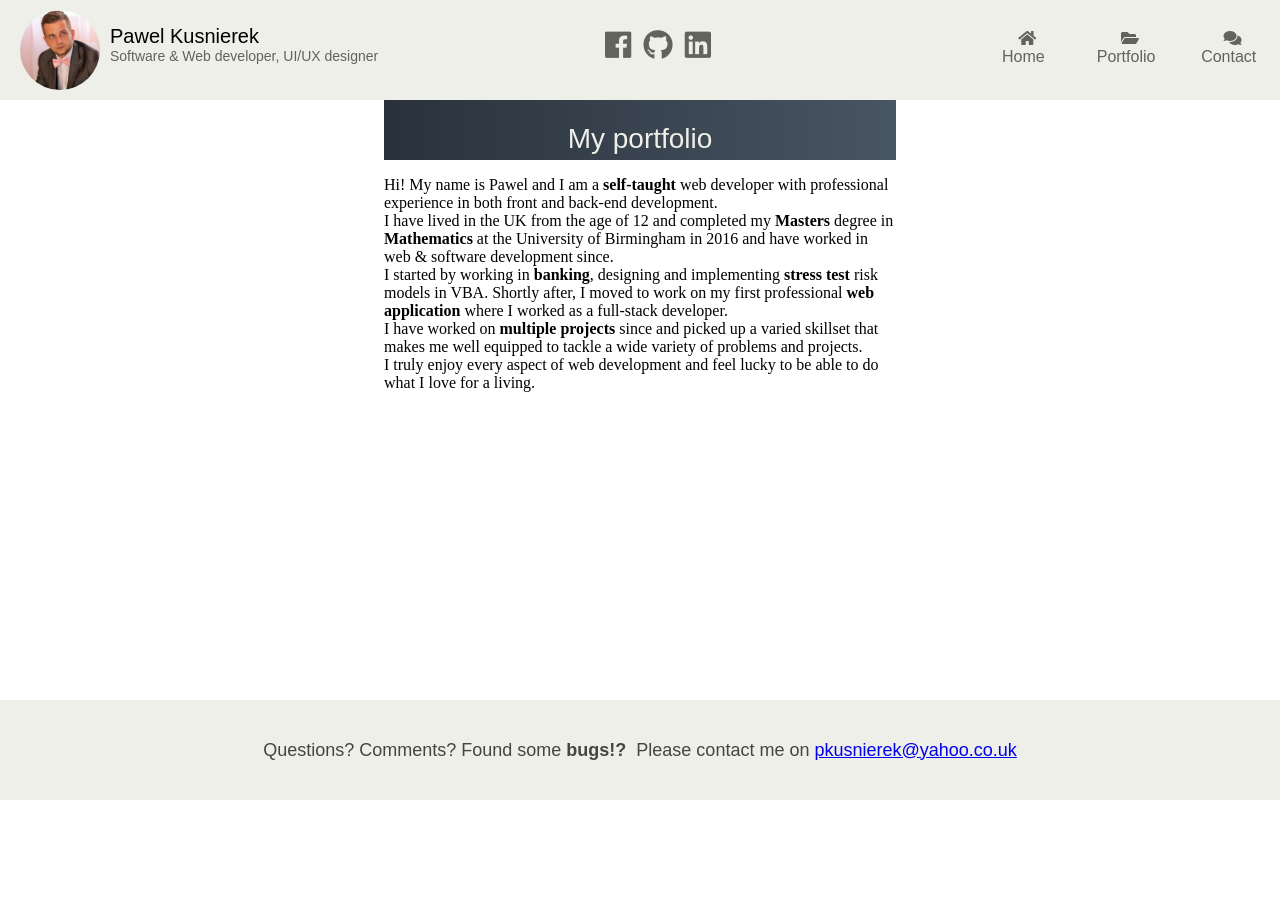
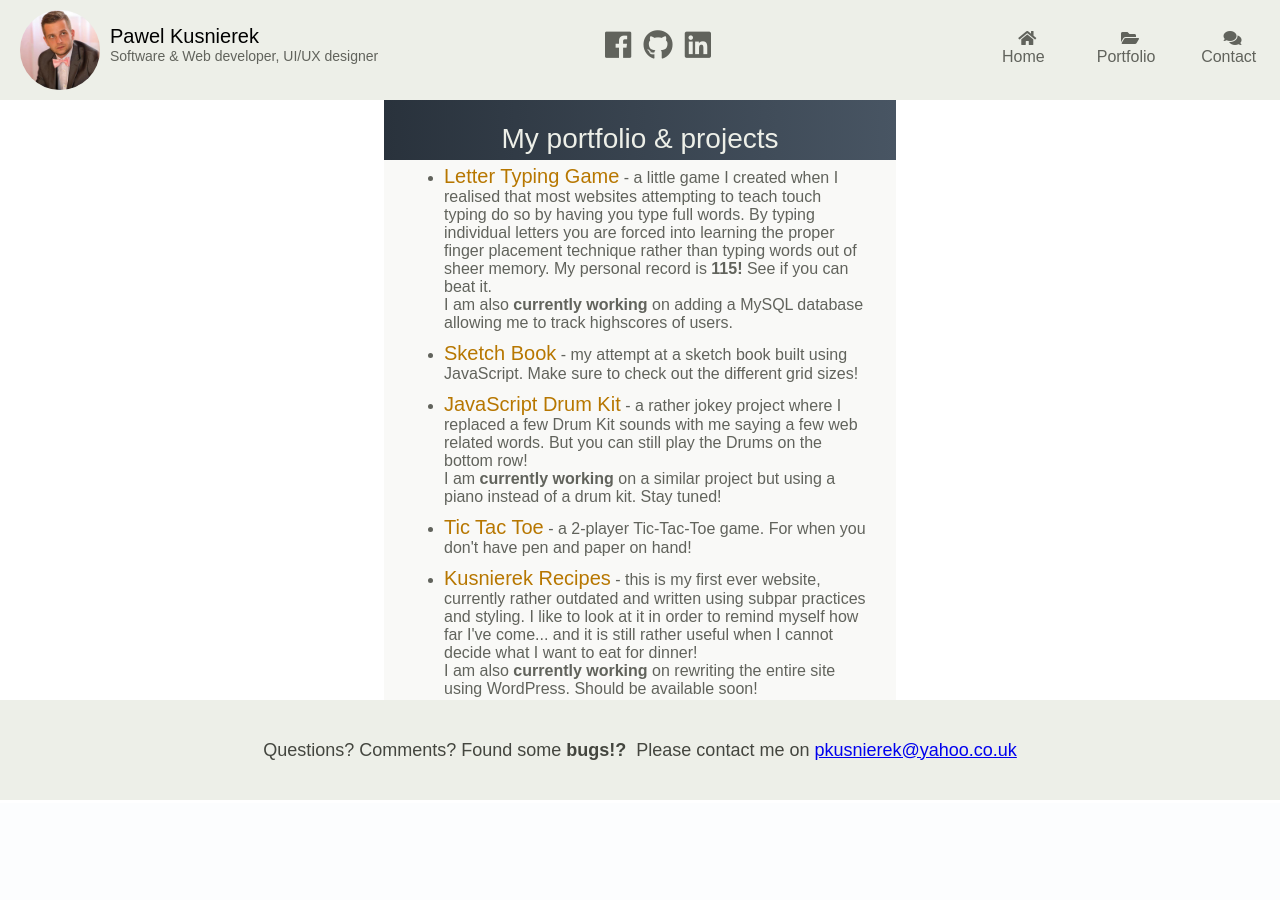
Before and after one commit to PawelKusnierek/PortfolioSite, a PHP site: page /portfolio.html in a window 1280 px wide. After the commit the page ends 800 px from the top, so only its background shows below. Run offline with PHP 8.4, Linux system fonts and the light colour scheme; some libraries are stand-ins or nearby versions.

Commit message:
finalised portfolio page

```diff
--- a/src/portfolio.html
+++ b/src/portfolio.html
@@ -60,24 +60,47 @@
 <div class="mainWrapper">
     <article class="bioContent">
         <div class="bioHeader">
-            <h1>My portfolio</h1>
+            <h1>My portfolio & projects</h1>
         </div>
 
         <div class="contentWrapper">
             <section class="portfolioContent">
-                <p>Hi! My name is Pawel and I am a <b>self-taught</b> web developer with professional experience in both
-                    front and back-end development. <br>
-                    I have lived in the UK from the age of 12 and completed my <b>Masters</b> degree in
-                    <b>Mathematics</b> at the University of Birmingham in 2016 and have worked in web & software
-                    development since. <br>
-                    I started by working in <b>banking</b>, designing and implementing <b>stress test</b> risk
-                    models in VBA. Shortly after, I moved to work on my first professional <b>web application</b> where
-                    I worked as a full-stack developer.<br>
-                    I have worked on <b>multiple projects</b> since and picked up a varied skillset that makes me well
-                    equipped
-                    to tackle a wide variety of problems and projects. <br>
-                    I truly enjoy every aspect of web development and feel lucky to be able to do what I
-                    love for a living.</p>
+                <ul class="resourcesContainer">
+                    <li class="resourcesText"><a class="resourcesLink" target="_blank"
+                                                 href="https://lettertypinggame.herokuapp.com">Letter Typing Game</a>
+                        - a little game I created when I realised that most websites attempting to teach touch typing
+                        do so by having you type full words. By typing individual letters you are forced into learning
+                        the proper finger placement technique rather than typing words out of sheer memory. My
+                        personal record is <b>115!</b> See if you can beat it.<br>
+                        I am also <b>currently working</b> on adding a MySQL database allowing me to track highscores of
+                        users.
+                    </li>
+                    <li class="resourcesText"><a class="resourcesLink" target="_blank"
+                                                 href="https://kusniereksketchbook.herokuapp.com">Sketch Book</a>
+                        - my attempt at a sketch book built using JavaScript. Make sure to check out the different
+                        grid sizes!
+                    </li>
+                    <li class="resourcesText"><a class="resourcesLink" target="_blank"
+                                                 href="https://kusnierekdrumkit.herokuapp.com">JavaScript Drum Kit</a>
+                        - a rather jokey project where I replaced a few Drum Kit sounds with me saying a few web
+                        related words. But you can still play the Drums on the bottom row! <br>
+                        I am <b>currently working</b> on a similar project but using a piano instead of a drum kit.
+                        Stay tuned!
+                    </li>
+                    <li class="resourcesText"><a class="resourcesLink" target="_blank"
+                                                 href="https://kusnierektictactoe.herokuapp.com">Tic Tac Toe</a>
+                        - a 2-player Tic-Tac-Toe game. For when you don't have pen and paper on hand!
+                    </li>
+                    <li class="resourcesText"><a class="resourcesLink" target="_blank"
+                                                 href="https://kusnierekrecipes.herokuapp.com">Kusnierek Recipes</a>
+                        - this is my first ever website, currently rather outdated and written using subpar practices
+                        and styling. I like to look at it in order to remind myself how far I've come... and it is still
+                        rather useful when I cannot decide what I want to eat for dinner! <br>
+                        I am also <b>currently working</b> on rewriting the entire site using WordPress. Should be
+                        available
+                        soon!
+                    </li>
+                </ul>
             </section>
         </div>
     </article>
--- a/src/stylesheets/main.css
+++ b/src/stylesheets/main.css
@@ -2,15 +2,14 @@
 html, body {
   margin: 0;
   width: 100%;
-  height: 100%;
 }
 
-/* line 6, partials/_base.sass */
+/* line 5, partials/_base.sass */
 .mainWrapper {
   padding-bottom: 100px;
 }
 
-/* line 10, partials/_base.sass */
+/* line 9, partials/_base.sass */
 .contentWrapper {
   width: 40%;
   border-radius: 5px;
@@ -134,6 +133,7 @@ html, body {
 .resourcesText {
   font-family: Nunito, sans-serif;
   text-decoration: none;
+  font-weight: lighter;
   color: #61635c;
   font-size: 16px;
   font-size: 1rem;
@@ -388,6 +388,21 @@ p.footerContact {
   z-index: -1;
 }
 
+/* line 1, partials/_portfolio.sass */
+.portfolioContent {
+  display: flex;
+  flex-direction: column;
+  height: 100%;
+  background-color: #f9f9f7;
+  width: 100%;
+}
+
+/* line 8, partials/_portfolio.sass */
+.portfolioItem {
+  width: 100%;
+  border: 1px red solid;
+}
+
 @media only screen and (max-width: 1150px) {
   /* line 3, partials/_media.sass */
   .mainWrapper {
@@ -530,4 +545,11 @@ p.footerContact {
   .footerPreferencesContainer {
     width: 25%;
   }
+
+  /* line 64, partials/_media.sass */
+  .resourcesLink, .resourcesText {
+    font-size: 30px;
+    font-size: 1.875rem;
+    padding: 10px 0 10px 0;
+  }
 }
--- a/src/stylesheets/partials/_base.sass
+++ b/src/stylesheets/partials/_base.sass
@@ -1,7 +1,6 @@
 html, body
   margin: 0
   width: 100%
-  height: 100%
 
 .mainWrapper
   //this is to accomodate the footer
--- a/src/stylesheets/partials/_bio.sass
+++ b/src/stylesheets/partials/_bio.sass
@@ -101,6 +101,7 @@
 .resourcesText
   font-family: $fixed-font-family
   text-decoration: none
+  font-weight: lighter
   color: $header-typing-color
   @include font-size(16px)
   padding: 5px 0 5px 0
--- a/src/stylesheets/partials/_media.sass
+++ b/src/stylesheets/partials/_media.sass
@@ -60,3 +60,7 @@
     width: 25%
   .footerPreferencesContainer
     width: 25%
+
+  .resourcesLink, .resourcesText
+    @include font-size(30px)
+    padding: 10px 0 10px 0
--- a/src/stylesheets/partials/_portfolio.sass
+++ b/src/stylesheets/partials/_portfolio.sass
@@ -1 +1,10 @@
 .portfolioContent
+  display: flex
+  flex-direction: column
+  height: 100%
+  background-color: $bio-background-text-color
+  width: 100%
+
+.portfolioItem
+  width: 100%
+  border: 1px red solid
```
